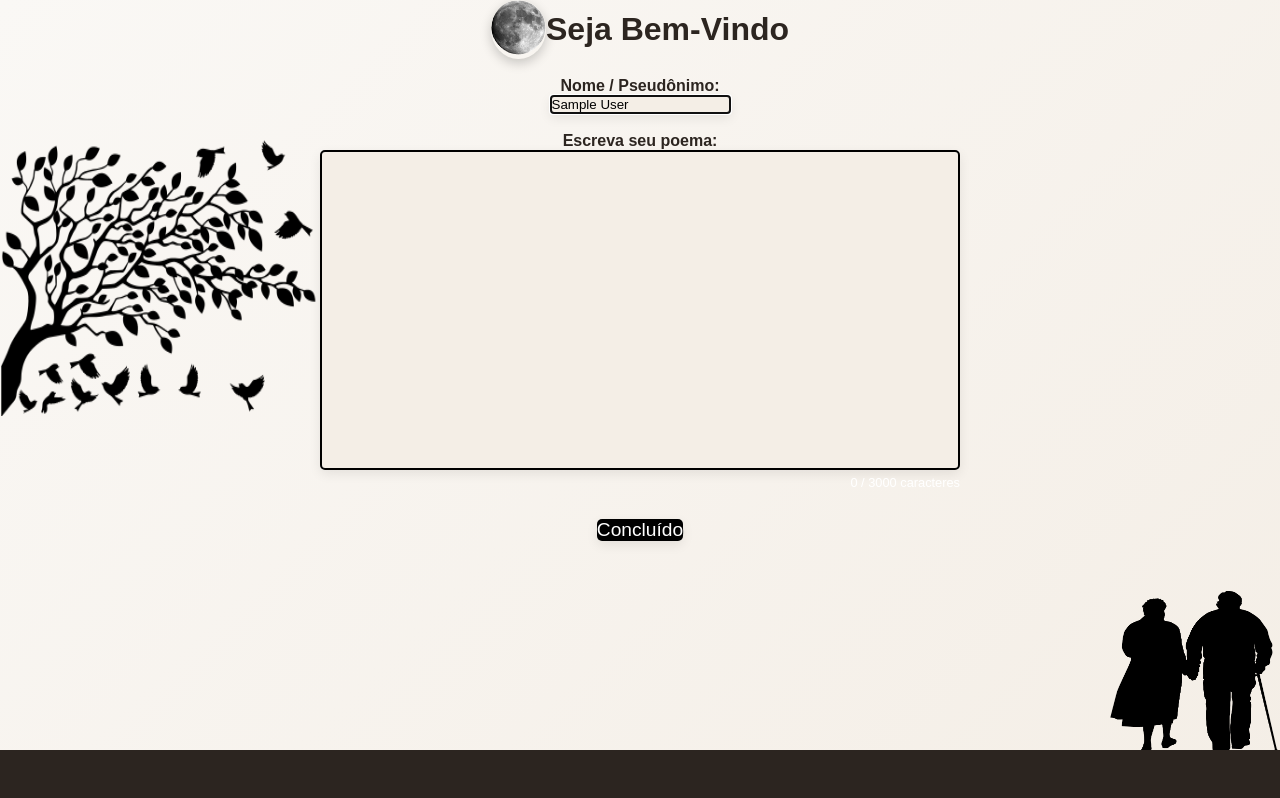
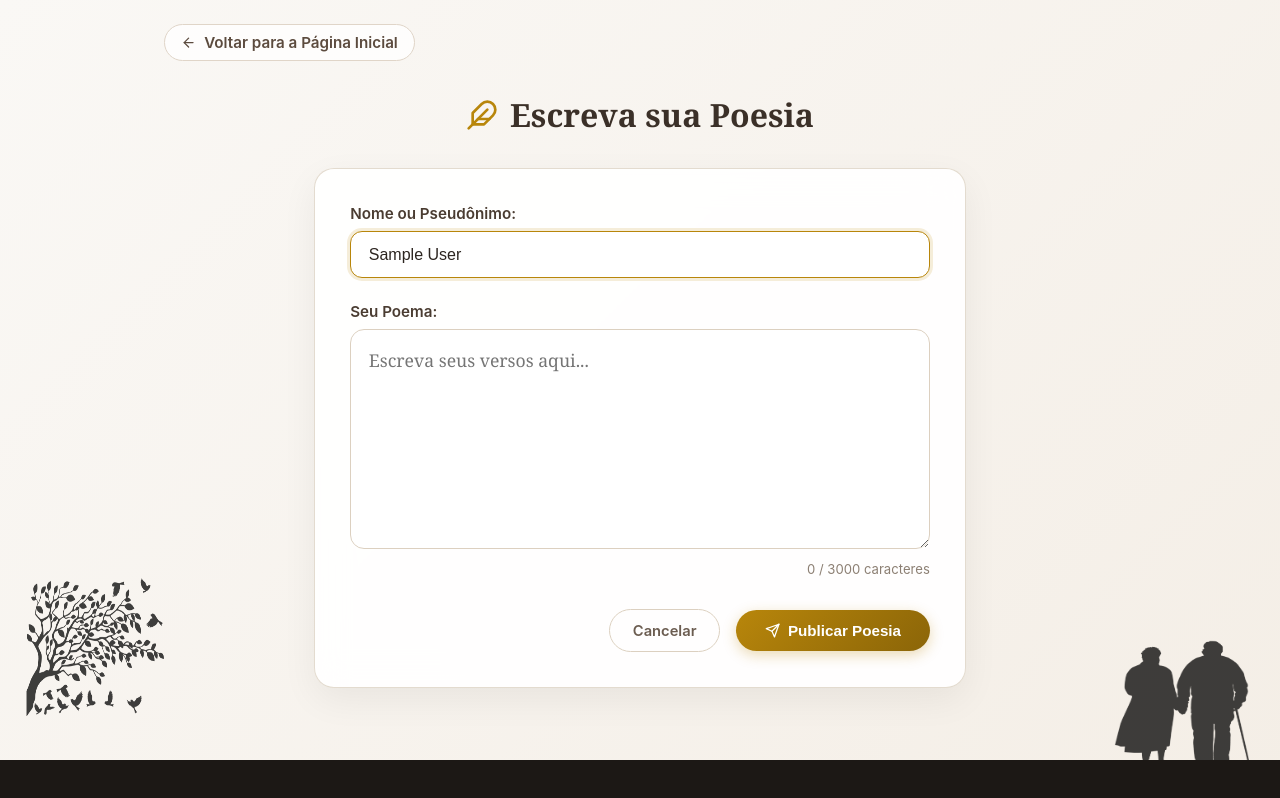
Before and after one commit to Intern-Yago/poesias_web, a Next.js app: page /poeta in a window 1280 px wide. Built offline with nearby package versions, Linux system fonts and the light colour scheme; no server answers; sample sign-in values are in the browser's storage.

Commit message:
fix(ux): remove aggressive login redirect, improve poeta page navigation and cancel button

```diff
--- a/src/pages/poeta/index.jsx
+++ b/src/pages/poeta/index.jsx
@@ -1,10 +1,10 @@
-import styles from '../../styles/Poeta.module.css'
-
+import { useState, useEffect } from 'react'
 import Image from 'next/image'
-import Direcionar from '../../components/Direcionar'
-import { useState, useEffect } from 'react'
+import Link from 'next/link'
 import { useRouter } from 'next/router'
 import { useSession, getSession } from 'next-auth/react'
+import { FiArrowLeft, FiSend, FiFeather } from 'react-icons/fi'
+import styles from '../../styles/Poeta.module.css'
 
 export default function Poeta() {
   const { data: session } = useSession()
@@ -30,7 +30,7 @@ export default function Poeta() {
     setSuccessMsg('')
 
     if (!newAutor.trim()) {
-      setErrorMsg('Por favor, informe seu nome de autor.')
+      setErrorMsg('Por favor, informe seu nome ou pseudônimo.')
       return
     }
 
@@ -64,7 +64,7 @@ export default function Poeta() {
 
       setTimeout(() => {
         router.push('/')
-      }, 1500)
+      }, 1200)
     } catch (err) {
       setErrorMsg(err.message || 'Erro ao conectar com o servidor.')
     } finally {
@@ -74,23 +74,28 @@ export default function Poeta() {
 
   return (
     <div className={styles.body_poeta}>
+      {/* Navigation Top Bar */}
+      <nav className={styles.topNav}>
+        <Link href="/">
+          <a className={styles.btnBack}>
+            <FiArrowLeft /> Voltar para a Página Inicial
+          </a>
+        </Link>
+      </nav>
+
       <main className={styles.main}>
-        <div className={styles.container}>
-          <Direcionar to="/" text="Voltar para a página inicial" width='100' height='100'/>
-          <h1>Seja Bem-Vindo</h1>
+        <div className={styles.headerTitle}>
+          <FiFeather className={styles.featherIcon} />
+          <h1>Escreva sua Poesia</h1>
         </div>
-        <br/>
 
         {errorMsg && <div className={styles.errorBox}>{errorMsg}</div>}
         {successMsg && <div className={styles.successBox}>{successMsg}</div>}
 
-        <form className={styles.form} onSubmit={handleCreatePoesia}>
-          <fieldset>
-            <div className={styles.campo}>
+        <form className={styles.formCard} onSubmit={handleCreatePoesia}>
+          <div className={styles.inputGroup}>
             <label htmlFor="autor" className={styles.label}>
-                <strong>
-                  Nome / Pseudônimo:
-                </strong>
+              Nome ou Pseudônimo:
             </label>
             <input
               type="text"
@@ -98,26 +103,24 @@ export default function Poeta() {
               id="autor"
               required
               maxLength={100}
+              placeholder="Ex: Cecília Meireles"
               value={newAutor}
-                className={styles.name}
+              className={styles.inputName}
               autoFocus
               onChange={e => setNewAutor(e.target.value)}
             />
           </div>
-          </fieldset>
 
-          <div className={styles.campo}>
-            <br/>
+          <div className={styles.inputGroup}>
             <label htmlFor="poesia" className={styles.label}>
-              <strong>
-                Escreva seu poema:
-              </strong>
+              Seu Poema:
             </label>
             <textarea
               id="poesia"
               name="poesia"
               required
               maxLength={3000}
+              placeholder="Escreva seus versos aqui..."
               value={newMensagem}
               className={styles.textarea}
               onChange={e => setNewMensagem(e.target.value)}
@@ -127,18 +130,23 @@ export default function Poeta() {
             </div>
           </div>
 
-          <button className={styles.botao} type="submit" disabled={loading}>
-            {loading ? 'Publicando...' : 'Concluído'}
+          <div className={styles.formActions}>
+            <Link href="/">
+              <a className={styles.btnCancel}>Cancelar</a>
+            </Link>
+            <button className={styles.btnSubmit} type="submit" disabled={loading}>
+              <FiSend /> {loading ? 'Publicando...' : 'Publicar Poesia'}
             </button>
+          </div>
         </form>
       </main>
 
       <aside className={`${styles.birds} ${styles.aside}`} >
-        <Image src="/img/birds.png" alt="pássaros" width='100' height='100'/>
+        <Image src="/img/birds.png" alt="pássaros" width='140' height='140'/>
       </aside>
 
       <aside className={`${styles.casal} ${styles.aside}`} >
-        <Image src="/img/casal.png" alt="casal" width='100' height='100'/>
+        <Image src="/img/casal.png" alt="casal" width='140' height='140'/>
       </aside>
 
       <footer className={styles.footer} >
--- a/src/styles/Poeta.module.css
+++ b/src/styles/Poeta.module.css
@@ -1,178 +1,241 @@
-.container{
+.body_poeta {
+  min-height: 100vh;
+  width: 100%;
+  background: linear-gradient(135deg, #faf8f5 0%, #f4eee6 100%);
+  font-family: 'Inter', -apple-system, BlinkMacSystemFont, 'Segoe UI', Roboto, sans-serif;
+  color: #2c2520;
+  position: relative;
+  overflow-x: hidden;
+  padding-bottom: 60px;
+}
+
+.topNav {
+  max-width: 1000px;
+  margin: 0 auto;
+  padding: 1.5rem 1.5rem 0.5rem 1.5rem;
+}
+
+.btnBack {
+  display: inline-flex;
+  align-items: center;
+  gap: 0.5rem;
+  color: #5c4b3e;
+  font-weight: 600;
+  font-size: 0.95rem;
+  text-decoration: none;
+  background: rgba(255, 255, 255, 0.8);
+  padding: 0.5rem 1rem;
+  border-radius: 20px;
+  border: 1px solid #e0d5c8;
+  transition: all 0.2s ease;
+}
+
+.btnBack:hover {
+  background: #5c4b3e;
+  color: #ffffff;
+}
+
+.main {
+  max-width: 700px;
+  margin: 1.5rem auto 3rem auto;
+  padding: 0 1.5rem;
+  position: relative;
+  z-index: 10;
+}
+
+.headerTitle {
   display: flex;
-    flex-direction: row;
-    flex-wrap: wrap;
   align-items: center;
   justify-content: center;
-}
-.container h1{
-    font-family: sans-serif;
-    color: #2c2520;
-}
-.container a{
-    background-color: transparent;
-    cursor: pointer;
-}
-.container a img{
-    width: 5em;
+  gap: 0.75rem;
+  margin-bottom: 2rem;
+  text-align: center;
 }
 
-/* Elemento de tag <body> */
-.body_poeta{
-    min-height: 100vh;
-    min-width: 100vw;
-    background: linear-gradient(135deg, #faf8f5 0%, #f4eee6 100%);
-    font-family: sans-serif;
-    font-size: 1em;
-    color: #2c2520;
+.headerTitle h1 {
+  font-family: 'Georgia', serif;
+  font-size: 2rem;
+  color: #3b3028;
+  margin: 0;
 }
 
-.main{
+.featherIcon {
+  font-size: 2rem;
+  color: #b8860b;
+}
+
+.formCard {
+  background: rgba(255, 255, 255, 0.92);
+  backdrop-filter: blur(16px);
+  border: 1px solid rgba(220, 210, 195, 0.8);
+  border-radius: 20px;
+  padding: 2.2rem;
+  box-shadow: 0 12px 36px rgba(0, 0, 0, 0.06);
   display: flex;
   flex-direction: column;
-    justify-content: center;
-    align-items: center;
-}
-.birds{
-    bottom: 48vh;
-    width: 25vw;
-    height: 35vh;
-    float: left;
-    position: absolute;
-    z-index: 1;
-    min-width: 178px;
-}
-.birds span{
-    min-height: 100%;
-    min-width: 100%;
-}
-.casal{
-    bottom: 5vh;
-    width: 171px;
-    height: 170px;
-    position: absolute;
-    right: 0vw;
-    z-index: 0;
-}
-.casal span{
-    min-width: 100%;
-    min-height: 100%;
-}
-.aside{
-    overflow-x: hidden;
-    overflow-y: hidden;
+  gap: 1.5rem;
 }
 
-/* Elementos de tags <input>, <textarea> e <button> */
-.nsme, .textarea, .botao {
-    font-family: sans-serif;
-    font-size: 1em;
-    color: black;
-    border-radius: 5px;
-}
-
-/* Elementos de classe "campo" de tag <label> */
-.campo{
+.inputGroup {
   display: flex;
   flex-direction: column;
-    justify-content: center;
-    align-items: center;
+  gap: 0.5rem;
 }
 
 .label {
-    color: #2c2520;
+  font-weight: 600;
+  font-size: 0.95rem;
+  color: #4a3c31;
 }
 
-/* Elementos de classe "campo" das tags <input> com atributo text, e da tag <textarea>*/
-.name, .textarea {
-    background-color: var(--back);
-    border: 2px solid #000000;
-    box-shadow: var(--sE);
+.inputName {
+  width: 100%;
+  padding: 0.85rem 1.1rem;
+  border-radius: 12px;
+  border: 1px solid #dcd0c0;
+  background: #ffffff;
+  font-size: 1rem;
+  color: #2c2520;
+  outline: none;
+  transition: border-color 0.2s ease;
+  box-sizing: border-box;
 }
 
-.form{
-    display: flex;
-    flex-direction: column;
-    justify-content: center;
-    align-items: center;
-    z-index: 2;
+.inputName:focus {
+  border-color: #b8860b;
+  box-shadow: 0 0 0 3px rgba(184, 134, 11, 0.15);
 }
 
-.textarea{
-    min-width: 50vw;
-    height: 40vh;
-    resize: none;
+.textarea {
+  width: 100%;
+  height: 220px;
+  padding: 1rem 1.1rem;
+  border-radius: 14px;
+  border: 1px solid #dcd0c0;
+  background: #ffffff;
+  font-family: 'Georgia', serif;
+  font-size: 1.1rem;
+  line-height: 1.7;
+  color: #2c2520;
+  outline: none;
+  resize: vertical;
+  transition: border-color 0.2s ease;
+  box-sizing: border-box;
 }
 
-/* Elemento de classe "botao" */
-.botao {
-    margin-top: 1.5em;
-    font-size: 1.2em;
-    background: black;
-    border: 0;
-    color: var(--wt);
-    box-shadow: var(--sE);
-    text-shadow: 1px 1px 1px rgba(0,0,0,0.5);
+.textarea:focus {
+  border-color: #b8860b;
+  box-shadow: 0 0 0 3px rgba(184, 134, 11, 0.15);
 }
 
-/* Elemento de classe "botao" com o estado da pseudoclasse "hover" */
-.botao:hover {
-    background: #161616;
-    box-shadow: inset var(--sE);
-    text-shadow: none;
+.charCounter {
+  font-size: 0.82rem;
+  color: #8c7f73;
+  text-align: right;
+  margin-top: 0.25rem;
 }
 
-/* Elementos de classe botão e de tag <select> */
-.botao{
+.formActions {
+  display: flex;
+  justify-content: flex-end;
+  align-items: center;
+  gap: 1rem;
+  margin-top: 0.5rem;
+}
+
+.btnCancel {
+  padding: 0.7rem 1.4rem;
+  border-radius: 24px;
+  border: 1px solid #dcd0c0;
+  background: transparent;
+  color: #6b5c50;
+  font-weight: 600;
+  font-size: 0.92rem;
+  text-decoration: none;
+  transition: all 0.2s ease;
+}
+
+.btnCancel:hover {
+  background: #eae2d6;
+  color: #3b3028;
+}
+
+.btnSubmit {
+  display: inline-flex;
+  align-items: center;
+  gap: 0.5rem;
+  padding: 0.75rem 1.8rem;
+  border-radius: 24px;
+  border: none;
+  background: linear-gradient(135deg, #b8860b 0%, #8b6508 100%);
+  color: #ffffff;
+  font-weight: 600;
+  font-size: 0.95rem;
   cursor: pointer;
+  box-shadow: 0 4px 14px rgba(184, 134, 11, 0.3);
+  transition: all 0.2s ease;
+}
+
+.btnSubmit:hover {
+  transform: translateY(-2px);
+  box-shadow: 0 6px 18px rgba(184, 134, 11, 0.45);
 }
 
 .errorBox {
-    background: rgba(220, 53, 69, 0.2);
-    border: 1px solid rgba(220, 53, 69, 0.5);
-    color: #ff6b6b;
-    padding: 0.8rem 1.2rem;
-    border-radius: 8px;
-    margin-bottom: 1rem;
-    font-size: 0.9rem;
+  background: rgba(220, 53, 69, 0.1);
+  border: 1px solid rgba(220, 53, 69, 0.4);
+  color: #c92a2a;
+  padding: 0.9rem 1.2rem;
+  border-radius: 12px;
+  margin-bottom: 1.2rem;
+  font-size: 0.92rem;
   text-align: center;
-    max-width: 50vw;
-    z-index: 2;
 }
 
 .successBox {
-    background: rgba(40, 167, 69, 0.2);
-    border: 1px solid rgba(40, 167, 69, 0.5);
-    color: #51cf66;
-    padding: 0.8rem 1.2rem;
-    border-radius: 8px;
-    margin-bottom: 1rem;
-    font-size: 0.9rem;
+  background: rgba(40, 167, 69, 0.1);
+  border: 1px solid rgba(40, 167, 69, 0.4);
+  color: #2b8a3e;
+  padding: 0.9rem 1.2rem;
+  border-radius: 12px;
+  margin-bottom: 1.2rem;
+  font-size: 0.92rem;
   text-align: center;
-    max-width: 50vw;
-    z-index: 2;
 }
 
-.charCounter {
-    font-size: 0.8rem;
-    color: var(--wt);
-    margin-top: 0.3rem;
-    text-align: right;
-    width: 100%;
+.birds {
+  position: fixed;
+  left: 2vw;
+  bottom: 10vh;
+  z-index: 1;
+  opacity: 0.75;
+  pointer-events: none;
 }
 
-.footer{
-    width: 100vw;
-    height: 50px;
-    bottom: 0px;
-    background-color: var(--bk);
+.casal {
   position: fixed;
+  right: 2vw;
+  bottom: 2vh;
+  z-index: 1;
+  opacity: 0.75;
+  pointer-events: none;
 }
-@media (max-width: 370px){
-    .casal{
-        display: none;
+
+.aside {
+  overflow: hidden;
 }
-    .birds{
+
+.footer {
+  width: 100%;
+  height: 40px;
+  bottom: 0;
+  background: #1c1815;
+  position: fixed;
+  z-index: 20;
+}
+
+@media (max-width: 768px) {
+  .birds, .casal {
     display: none;
   }
 }
```
Also changed, not shown: src/pages/login/index.jsx (+0 -10 lines). Lines whose indentation alone changed are shown as unchanged.
